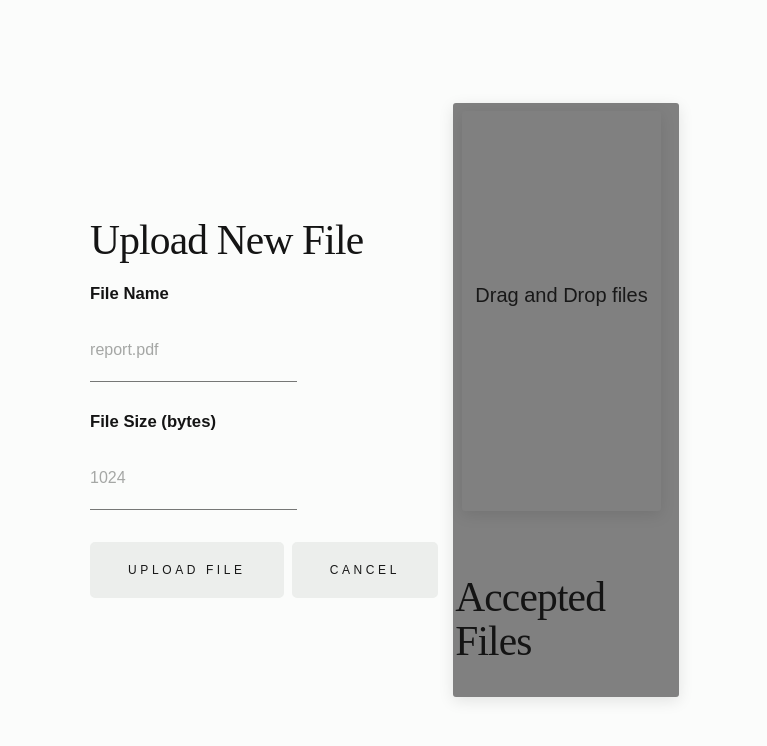
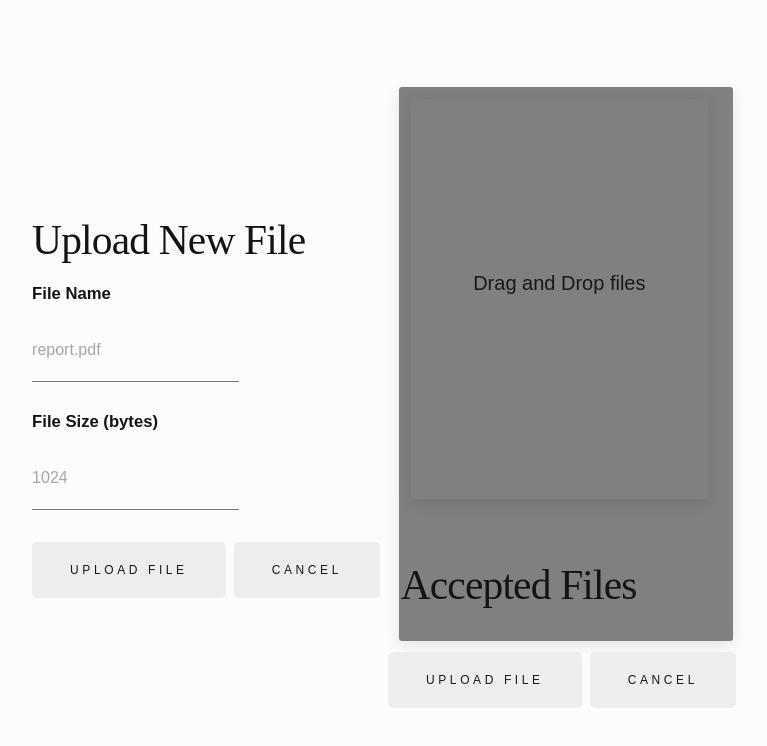
Before and after one commit to emtreat/SWE-Sumerians, a React (Vite) app in the folder front_end/react_app/vite-app/: page /Home/1/UploadFile/ in a window 1280 px wide. Shown: the top 746 px of the page, without its empty margins (252-1019 px from the left). Built offline with nearby package versions, Linux system fonts and the light colour scheme.

Commit message:
Altered DropBox to include id, buttons for uploading and canceling. Added file AddBlob.

```diff
--- a/front_end/react_app/vite-app/package.json
+++ b/front_end/react_app/vite-app/package.json
@@ -13,7 +13,8 @@
     "axios": "^1.8.4",
     "react": "^19.0.0",
     "react-dom": "^19.0.0",
-    "react-router-dom": "^7.4.0"
+    "react-router-dom": "^7.4.0",
+    "uuid": "^11.1.0"
   },
   "devDependencies": {
     "@eslint/js": "^9.21.0",
--- /dev/null
+++ b/front_end/react_app/vite-app/src/components/AddBlob.jsx
@@ -0,0 +1,8 @@
+import React, { useState } from "react";
+import axios from "axios";
+
+export function PostFileBlob(userListOfBlobs) {
+  // given already format checked list of blobs
+  // send post to backend
+  // possibly send back status
+}
--- a/front_end/react_app/vite-app/src/components/Dropbox.jsx
+++ b/front_end/react_app/vite-app/src/components/Dropbox.jsx
@@ -1,9 +1,12 @@
 import "../App.css";
 import React, { useCallback, useState } from "react";
 import { useDropzone } from "react-dropzone";
+import { v4 as uuidv4 } from "uuid";
+import { PostFileBlob } from "./AddBlob";
 
 export function DropBox({ props_className }) {
   const [files, setFiles] = useState([]);
+  const [loading, setLoading] = useState(false);
   const onDrop = useCallback((acceptedFiles) => {
     console.log(acceptedFiles);
     acceptedFiles.forEach((file) => {
@@ -21,15 +24,18 @@ export function DropBox({ props_className }) {
       setFiles((previousFiles) => [
         ...previousFiles,
         ...acceptedFiles.map((file) =>
-          Object.assign(file, { preview: URL.createObjectURL(file) })
+          Object.assign(file, {
+            id: uuidv4(),
+            preview: URL.createObjectURL(file),
+          })
         ),
       ]);
     }
   }, []);
-  function removefiles(name) {
+  function removefiles(id) {
     setFiles((files) =>
       files.filter((file) => {
-        file.name !== name;
+        file.id !== id;
       })
     );
   }
@@ -51,7 +57,7 @@ export function DropBox({ props_className }) {
         <h2> Accepted Files</h2>
         <ul>
           {files.map((file) => (
-            <li key={file.name}>
+            <li key={file.id}>
               <p>File {file.name}</p>
               {/* <Image
                 src={file.preview}
@@ -69,6 +75,30 @@ export function DropBox({ props_className }) {
           ))}
         </ul>
       </form>
+      <div className="button-group">
+        <button
+          type="submit"
+          disabled={loading}
+          className="btn primary"
+          onClick={PostFileBlob()}
+        >
+          {loading ? (
+            <>
+              <span className="spinner"></span> Uploading...
+            </>
+          ) : (
+            "Upload File"
+          )}
+        </button>
+
+        <button
+          type="button"
+          onClick={() => setFiles([])}
+          className="btn secondary"
+        >
+          Cancel
+        </button>
+      </div>
     </div>
   );
 }
```
Also changed, not shown: 1 other file (tests, documents, lock files or other folders).
